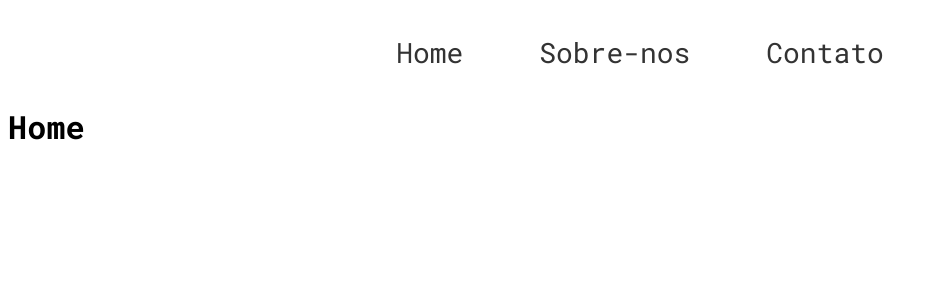
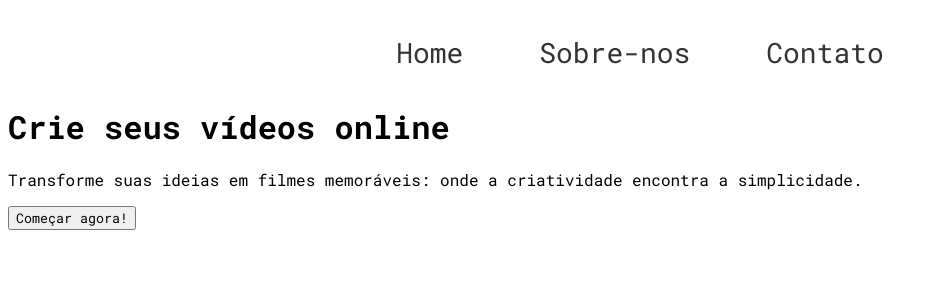
Before and after one commit to gumoura82/Checkpoint-1----WebDev---2-Semestre---Copia-1, a React (Vite) app: page / in a window 1280 px wide. Shown: the top 300 px of the page, without its empty margins (0-937 px from the left). Built offline with nearby package versions, Linux system fonts and the light colour scheme.

Commit message:
Adicionando Campo Texto

```diff
--- /dev/null
+++ b/src/components/Home_Boxtext/index.jsx
@@ -0,0 +1,18 @@
+import Textbox from "../Textbox/index2"
+
+
+export default function TextboxHome(){
+    const MensagemHome = [
+        {
+            titulo: "Crie seus vídeos online",
+            paragrafo: "Transforme suas ideias em filmes memoráveis: onde a criatividade encontra a simplicidade.",
+            botao: "Começar agora!"
+        }
+    ]
+
+    return (
+        <div className="texto">
+            <Textbox dados={MensagemHome} />
+        </div>
+    )
+}
--- /dev/null
+++ b/src/components/Textbox/index2.jsx
@@ -0,0 +1,28 @@
+import PropTypes from 'prop-types';
+
+export default function Textbox({ dados }){
+    return(
+        <>
+        {
+            dados.map((texto, index) => (
+            <div className="textos" key={index}>
+                <h1>{texto.titulo}</h1>
+                <p>{texto.paragrafo}</p>
+                <button>{texto.botao}</button>
+            </div>
+            ))
+        }
+        </>
+    )
+}
+
+// Validação das props com PropTypes
+Textbox.propTypes = {
+    dados: PropTypes.arrayOf(
+        PropTypes.shape({
+            titulo: PropTypes.string.isRequired,
+            paragrafo: PropTypes.string.isRequired,
+            botao: PropTypes.string.isRequired,
+        })
+    ).isRequired,
+};
--- a/src/pages/Home.jsx
+++ b/src/pages/Home.jsx
@@ -1,5 +1,7 @@
+import TextboxHome from "../components/Home_Boxtext";
+
 export default function Home(){
     return(
-        <h1>Home</h1>
+        <TextboxHome/>
     )
 }
```
